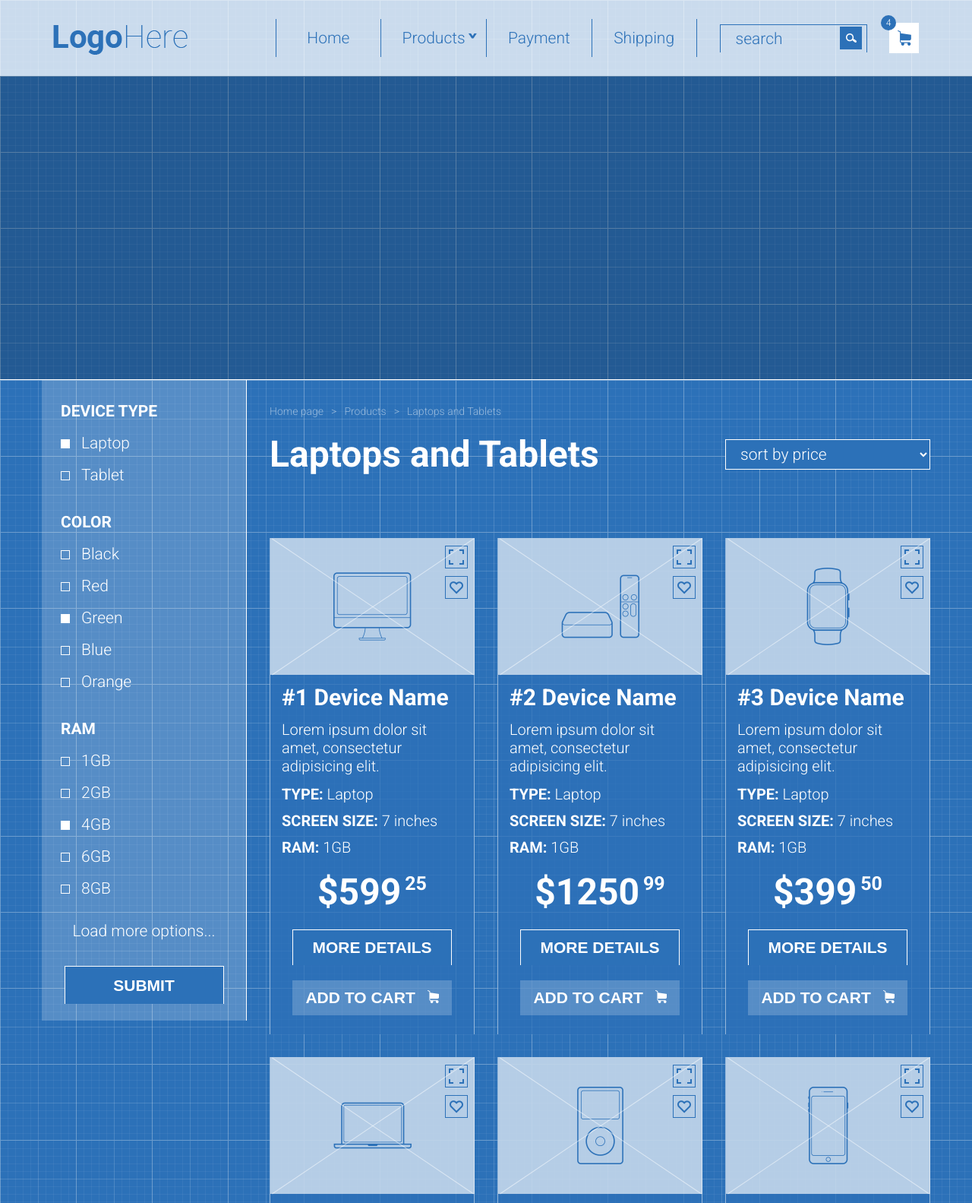
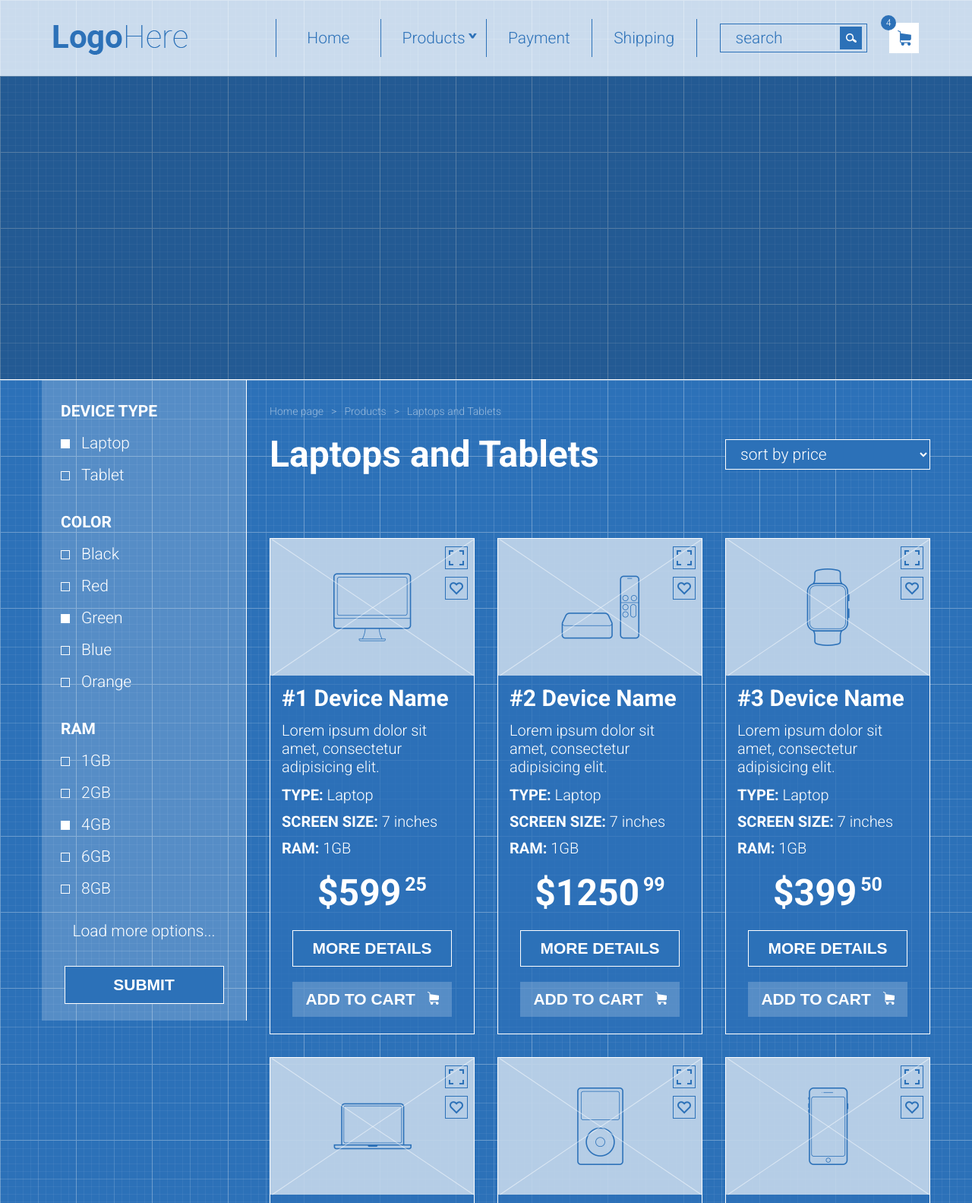
Before and after one commit to Diana-Vrublevska/L_19-11-2022, a plain HTML site: page index.html in a window 1280 px wide. Shown: the top 1583 px of the page at 76% size. Drawn offline with Linux system fonts and the light colour scheme.

Commit message:
fix borders

```diff
--- a/styles.css
+++ b/styles.css
@@ -122,7 +122,6 @@ body {
 
 .search {
   border: 1px solid #2c71b8;
-  border-bottom: none;
   width: 200px;
 }
 
@@ -227,6 +226,10 @@ body {
   font-weight: 700;
 }
 
+.filter label {
+  cursor: pointer;
+}
+
 .filter label::before {
   content: "";
   display: inline-block;
@@ -267,7 +270,6 @@ font-weight: 700;
   height: 50px;
   background-color: #2c71b8;
 border: 1px solid #ffffff;
-border-bottom: none;
 cursor: pointer;
 transition: all 300ms ease-in-out;
 }
@@ -339,8 +341,7 @@ sup {
 .item {
   width: 270px;
   height: 653px;
-  border-left: 1px solid rgba(255, 255, 255, 0.5);
-  border-right: 1px solid rgba(255, 255, 255, 0.5);
+  border: 1px solid white;
   text-align: left;
   list-style: none;
   background-color: rgba(44, 113, 184, 0.75);
@@ -459,7 +460,6 @@ sup {
 .details-btn {
   background-color: #2c71b8;
   border: 1px solid white;
-  border-bottom: none;
   transition: all 300ms ease-in-out;
 }
 
@@ -484,7 +484,6 @@ sup {
 .items ul {
   display: flex;
   flex-wrap: wrap;
-  /* justify-content: space-around; */
   gap: 30px;
 }
 
```
